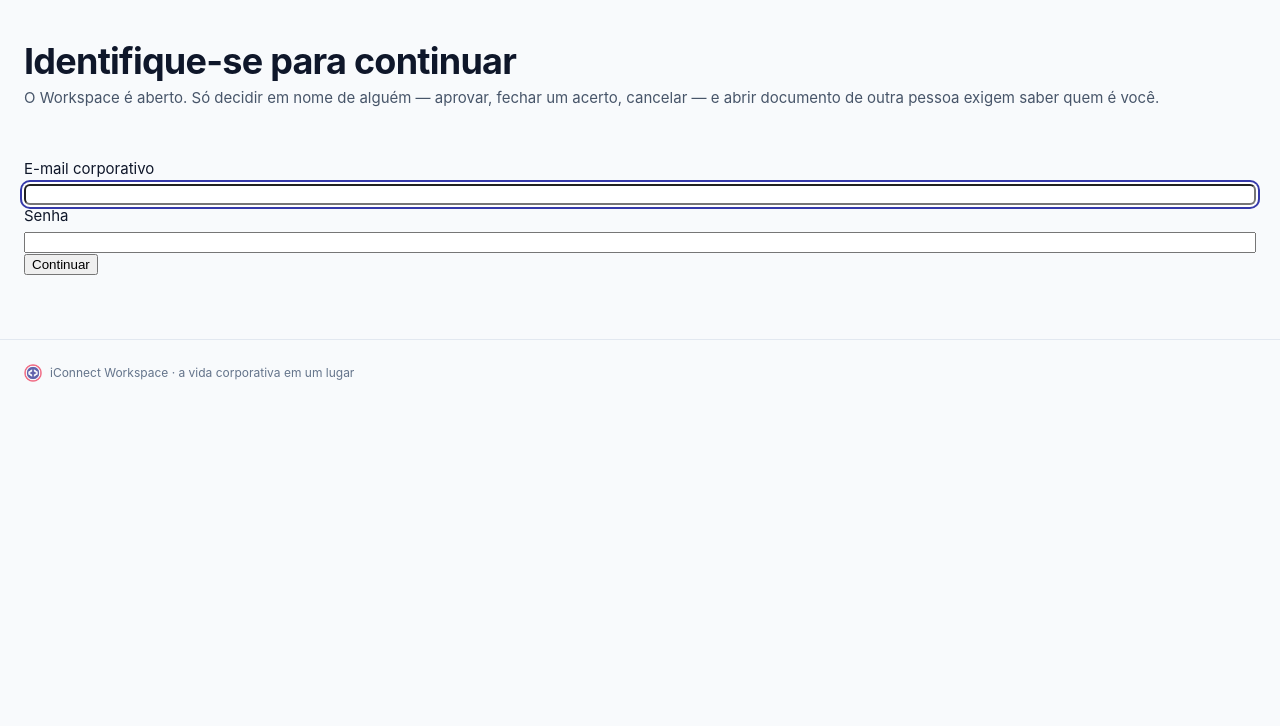
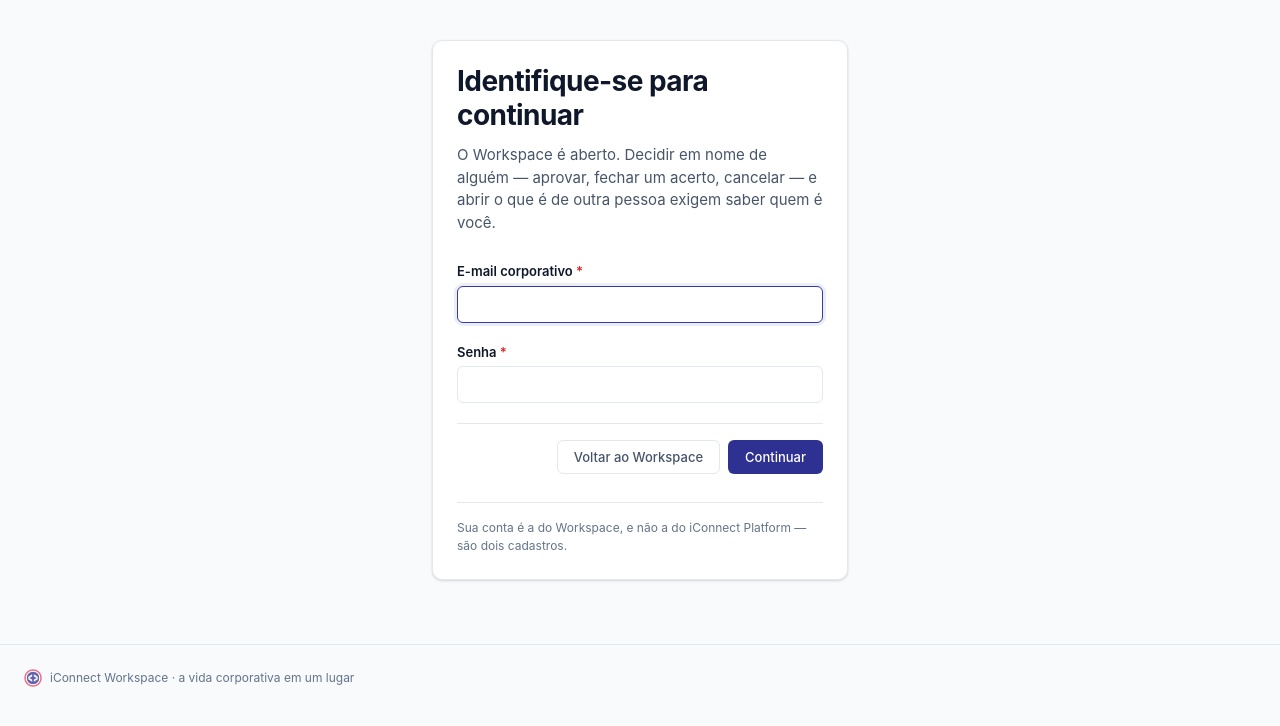
Before and after one commit to chriisataide/iconnect-workspace, a Django app: template contas/templates/contas/entrar.html in a window 1280 px wide. Shown: the part 52-778 px from the top of the page. Run offline with Django 5.2, Linux system fonts and the light colour scheme; the template is opened without the code that fills it, so the values that code supplies are empty.

Commit message:
fix(entrar): a tela usava um vocabulário de CSS que não existe neste projeto
A tela de identificação renderizava com as caixas cruas do navegador, no meio
de um produto inteiro estilizado. O motivo não era falta de estilo: era estilo
escrito em outro idioma. Ela usava `au-form-entrar`, `au-campo-entrada`,
`au-campo-rotulo` e `au-botao` — o vocabulário do projeto anterior, que nunca
teve uma linha de CSS aqui. Nenhuma das cinco classes existia; todas as outras
223 usadas em templates existiam.

Nada quebrava, e é esse o ponto: HTML aceita qualquer classe, o Django renderiza
feliz e a suíte passava verde. Estilo regride em silêncio, como as cores que o
teste de contraste ao lado protege — e `/entrar/` é a pior tela possível para
esse defeito, porque ninguém chega nela navegando. Só se cai lá ao tentar um
ato que exige identidade, e a primeira impressão de quem cai é a de um
formulário quebrado.

Agora ela fala o idioma da casa: `au-form` + `au-campo` + `au-rotulo` +
`au-input`, botão `au-btn`, erro em `au-aviso--error`. Mais o enquadramento que
faltava: cartão de 26rem centrado, e não campos de ponta a ponta da tela. Não é
a porta do produto — o Workspace continua aberto atrás dela —, então ela não
ocupa a tela inteira como o login de um sistema fechado.

Três detalhes de conteúdo, que estavam junto do problema:

- "Voltar ao Workspace" no lugar de nada: quem chegou aqui por engano não tinha
  saída visível.
- A mensagem de erro continua sem dizer QUAL dos dois campos está errado —
  "este e-mail não existe" transforma a tela num verificador de quem trabalha
  na empresa.
- A nota de que a conta é a do Workspace, e não a do iConnect Platform: são
  dois cadastros, e essa confusão é a razão de o produto existir separado.

E um teste novo para o defeito não voltar em tela nenhuma: toda classe `au-*`
literal escrita num template precisa ter ao menos uma regra no CSS. Conferido
que ele falha no código anterior, apontando as cinco classes pelo nome.

Suíte: 1096 testes passando, cobertura 99,38%.

Co-Authored-By: Claude Opus 5 (1M context) <noreply@anthropic.com>

```diff
--- a/contas/templates/contas/entrar.html
+++ b/contas/templates/contas/entrar.html
@@ -9,47 +9,81 @@
 
   Ela NÃO é a porta do produto: o Workspace é aberto, e ninguém chega aqui
   navegando. Só se cai nesta tela ao tentar um ato que assina em nome de
-  alguém — aprovar, fechar acerto, cancelar — ou ao abrir o documento de outra
+  alguém — aprovar, fechar acerto, cancelar — ou ao abrir o que é de outra
   pessoa. Por isso o texto fala de "identificar-se" e não de "entrar": a pessoa
   já estava usando o produto.
 
-  Provisória: quando o SSO entrar, ela chega aqui já identificada pelo M365 e
-  esta tela deixa de aparecer no caminho normal — sobra como saída para conta de
-  serviço e para quem não está no tenant.
+  O VOCABULÁRIO É O DO DESIGN SYSTEM. Esta tela nasceu com classes de um
+  projeto anterior (`au-form-entrar`, `au-campo-entrada`, `au-botao`) que nunca
+  existiram neste CSS — e por isso aparecia sem estilo nenhum, com as caixas
+  cruas do navegador, no meio de um produto inteiro estilizado. Formulário
+  aqui é `au-form` + `au-campo` + `au-rotulo` + `au-input`, e botão é `au-btn`,
+  como em todas as outras telas.
+
+  Provisória: quando o SSO entrar, a pessoa chega já identificada pelo M365 e
+  esta tela sai do caminho normal — sobra para conta de serviço e para quem não
+  está no tenant.
 {% endcomment %}
 {% block conteudo %}
-  <section class="au-hero">
-    <h1 class="au-hero-titulo">{% trans "Identifique-se para continuar" %}</h1>
-    <p class="au-hero-sub">
-      {% trans "O Workspace é aberto. Só decidir em nome de alguém — aprovar, fechar um acerto, cancelar — e abrir documento de outra pessoa exigem saber quem é você." %}
+  <section class="au-secao au-entrar">
+    <article class="au-card au-entrar-cartao">
+      <h1 class="au-pagina-titulo">{% trans "Identifique-se para continuar" %}</h1>
+      <p class="au-pagina-desc">
+        {% trans "O Workspace é aberto. Decidir em nome de alguém — aprovar, fechar um acerto, cancelar — e abrir o que é de outra pessoa exigem saber quem é você." %}
       </p>
-  </section>
 
-  <section class="au-secao">
-    <form method="post" class="au-form-entrar">
+      <form method="post" class="au-form au-entrar-form">
         {% csrf_token %}
+
         {% if form.errors %}
-        <p class="au-faixa au-faixa--alerta">
+          {% comment %}
+            Uma mensagem só, e sem dizer QUAL dos dois está errado: "este
+            e-mail não existe" transforma a tela num verificador de quem
+            trabalha aqui.
+          {% endcomment %}
+          <div class="au-aviso au-aviso--error" role="alert">
             {% trans "E-mail ou senha não conferem." %}
-        </p>
+          </div>
         {% endif %}
 
-      <label class="au-campo">
-        <span class="au-campo-rotulo">{% trans "E-mail corporativo" %}</span>
-        <input class="au-campo-entrada" type="email" name="username"
+        <div class="au-campo">
+          <label class="au-rotulo" for="id_username">
+            {% trans "E-mail corporativo" %}
+            <span class="au-obrigatorio" aria-hidden="true">*</span>
+          </label>
+          <input class="au-input" id="id_username" type="email" name="username"
                  autocomplete="username" required autofocus>
+        </div>
+
+        <div class="au-campo">
+          <label class="au-rotulo" for="id_password">
+            {% trans "Senha" %}
+            <span class="au-obrigatorio" aria-hidden="true">*</span>
           </label>
+          <input class="au-input" id="id_password" type="password" name="password"
+                 autocomplete="current-password" required>
+        </div>
 
-      <label class="au-campo">
-        <span class="au-campo-rotulo">{% trans "Senha" %}</span>
-        <input class="au-campo-entrada" type="password" name="password"
-               autocomplete="current-password" required>
-      </label>
-
-      <button class="au-botao au-botao--primario" type="submit">
+        <div class="au-form-acoes">
+          {% comment %}
+            "Voltar ao Workspace" e não "Cancelar": não há nada a cancelar — o
+            produto continua aberto do outro lado desta tela, e quem chegou
+            aqui por engano precisa de uma saída óbvia.
+          {% endcomment %}
+          <a class="au-btn au-btn--sutil" href="{% url 'workspace:home' %}">
+            {% trans "Voltar ao Workspace" %}
+          </a>
+          <button class="au-btn au-btn--primario" type="submit">
             {% trans "Continuar" %}
           </button>
+        </div>
+
         <input type="hidden" name="next" value="{{ next }}">
       </form>
+
+      <p class="au-ajuda au-entrar-nota">
+        {% trans "Sua conta é a do Workspace, e não a do iConnect Platform — são dois cadastros." %}
+      </p>
+    </article>
   </section>
 {% endblock %}
--- a/workspace/static/workspace/src/workspace.css
+++ b/workspace/static/workspace/src/workspace.css
@@ -1810,3 +1810,33 @@ a.au-notif-titulo:hover { color: var(--au-accent-text); text-decoration: underli
   .au-trilha-titulo { display: none; }
   .au-trilha-passo--atual .au-trilha-titulo { display: inline; }
 }
+
+/* ── Identificar-se ─────────────────────────────────────────────────
+   Cartão estreito e centrado. Não é a porta do produto — ninguém chega aqui
+   navegando —, então ela não ocupa a tela inteira como o login de um sistema
+   fechado: é uma parada no meio do caminho, e o Workspace continua atrás. */
+
+.au-entrar {
+  display: flex;
+  justify-content: center;
+}
+
+.au-entrar-cartao {
+  width: 100%;
+  /* A medida de leitura de um formulário de duas linhas. Mais largo que isto
+     e os campos viram faixas de ponta a ponta da tela, que é justamente o que
+     esta tela parecia antes de existir esta regra. */
+  max-width: 26rem;
+  padding: var(--au-6);
+  display: flex;
+  flex-direction: column;
+  gap: var(--au-2);
+}
+
+.au-entrar-form { margin-top: var(--au-5); }
+
+.au-entrar-nota {
+  margin-top: var(--au-5);
+  padding-top: var(--au-4);
+  border-top: 1px solid var(--au-border);
+}
```
Also changed, not shown: workspace/tests/test_classes_com_css.py (added, +75 -0 lines). Lines whose indentation alone changed are shown as unchanged.
